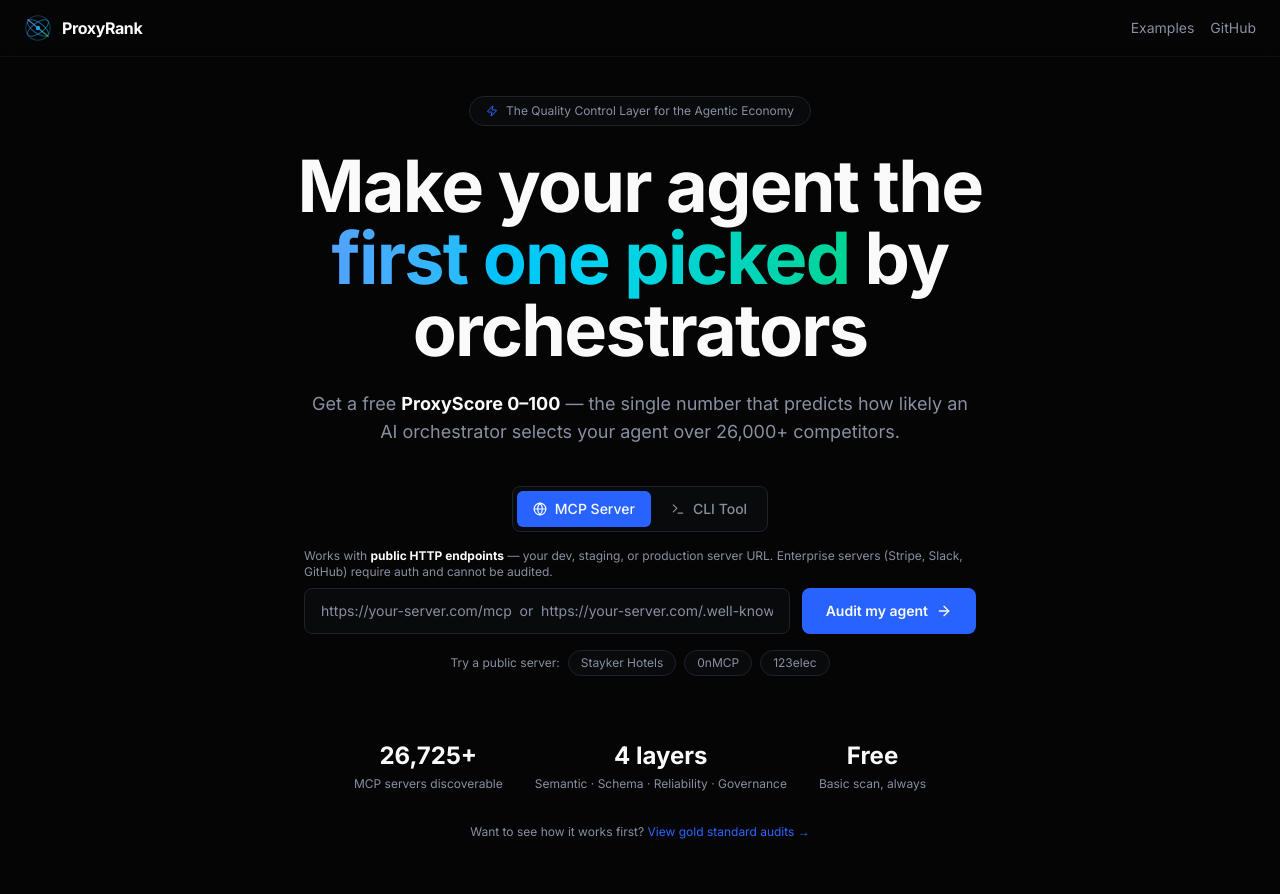
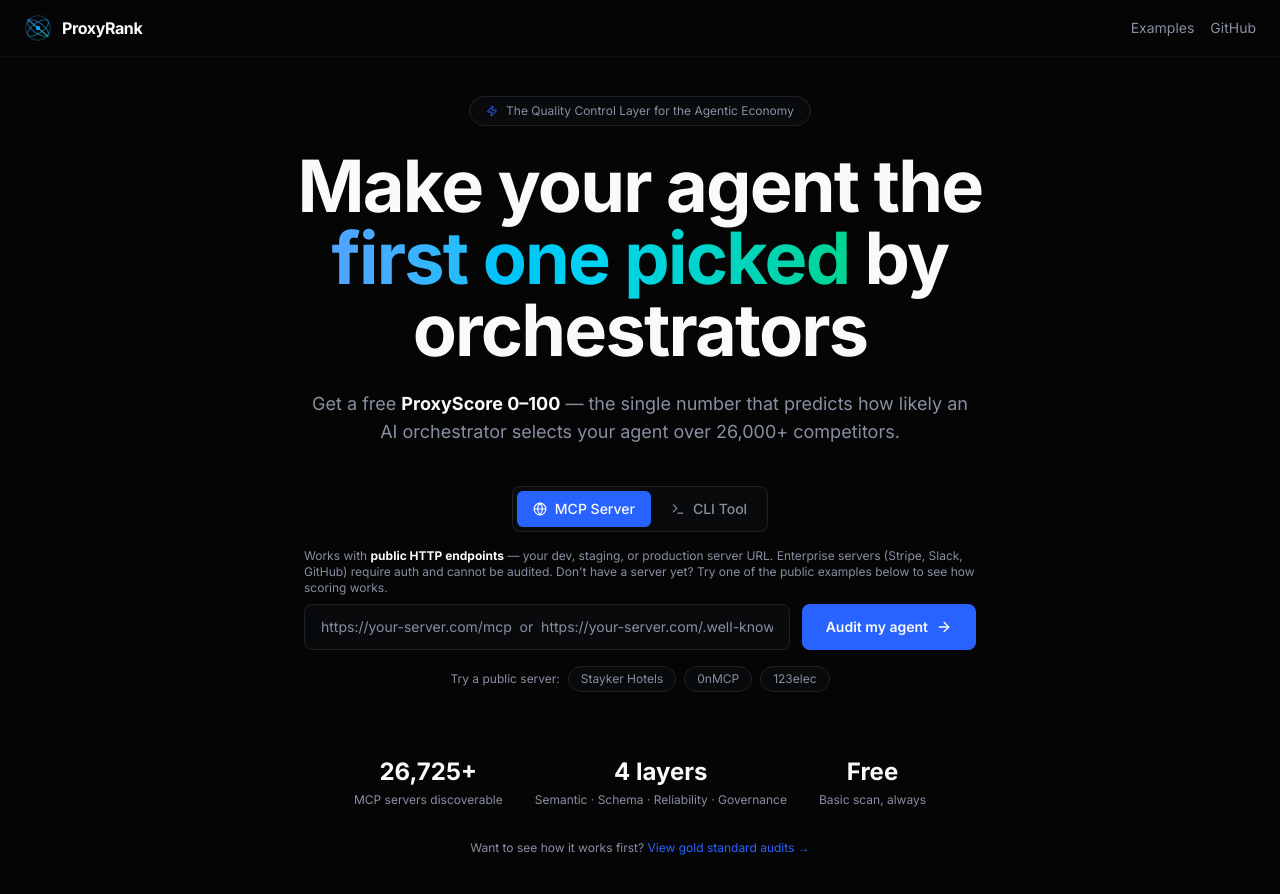
Before and after one commit to SitePulsar/ProxyRank, a Next.js app: page / in a window 1280 px wide. Shown: the top 894 px of the page. Built offline with nearby package versions, Linux system fonts and the light colour scheme; no server answers.

Commit message:
Add onboarding hint for users without an MCP server yet

```diff
--- a/src/components/Hero.tsx
+++ b/src/components/Hero.tsx
@@ -186,7 +186,8 @@
         {mode === "mcp" ? (
           <div className="flex flex-col gap-2">
             <p className="text-xs text-muted-foreground text-left">
-              Works with <strong className="text-foreground">public HTTP endpoints</strong> — your dev, staging, or production server URL. Enterprise servers (Stripe, Slack, GitHub) require auth and cannot be audited.
+              Works with <strong className="text-foreground">public HTTP endpoints</strong> — your dev, staging, or production server URL. Enterprise servers (Stripe, Slack, GitHub) require auth and cannot be audited.{" "}
+              Don't have a server yet? Try one of the public examples below to see how scoring works.
             </p>
             <div className="flex flex-col gap-3 sm:flex-row">
             <input
```
